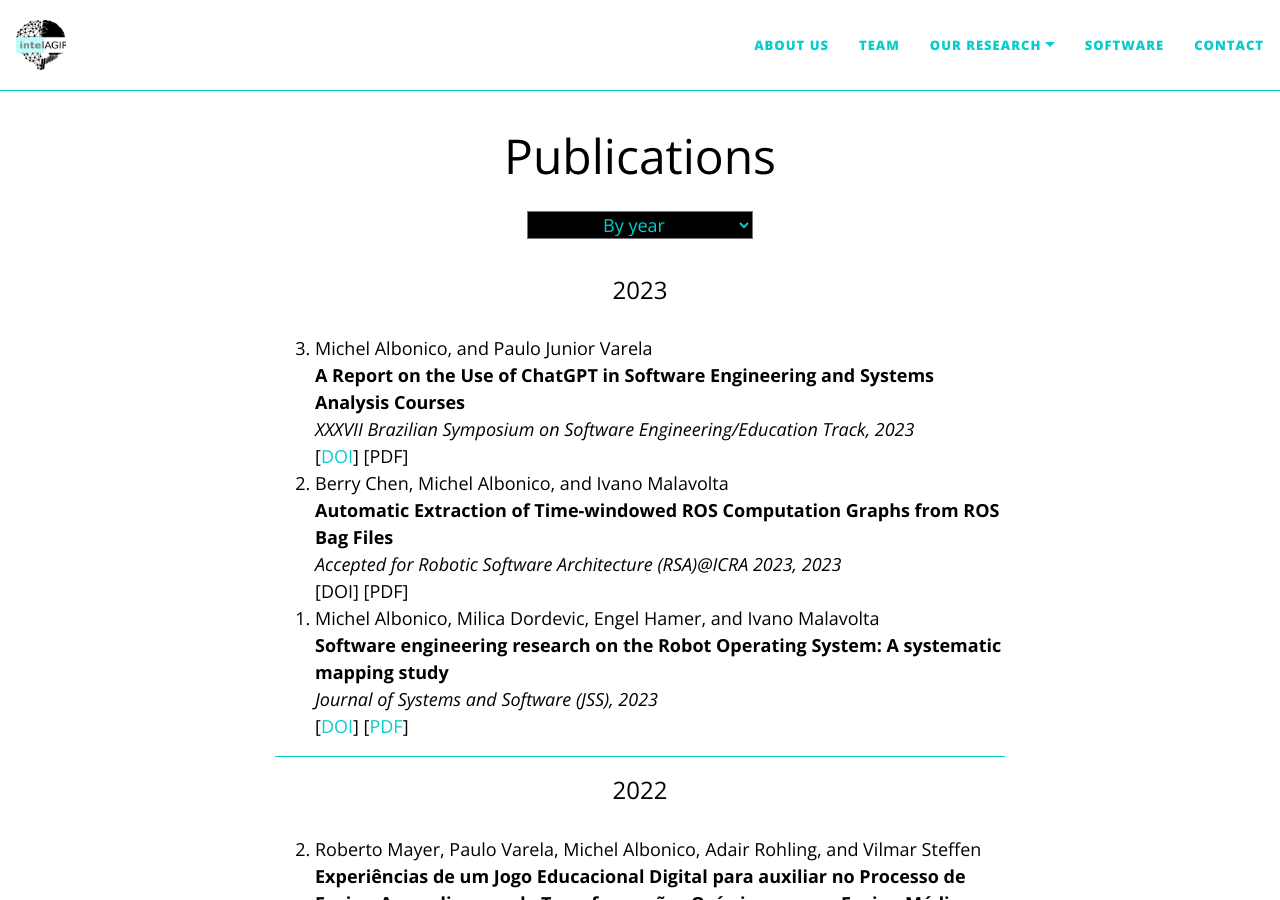
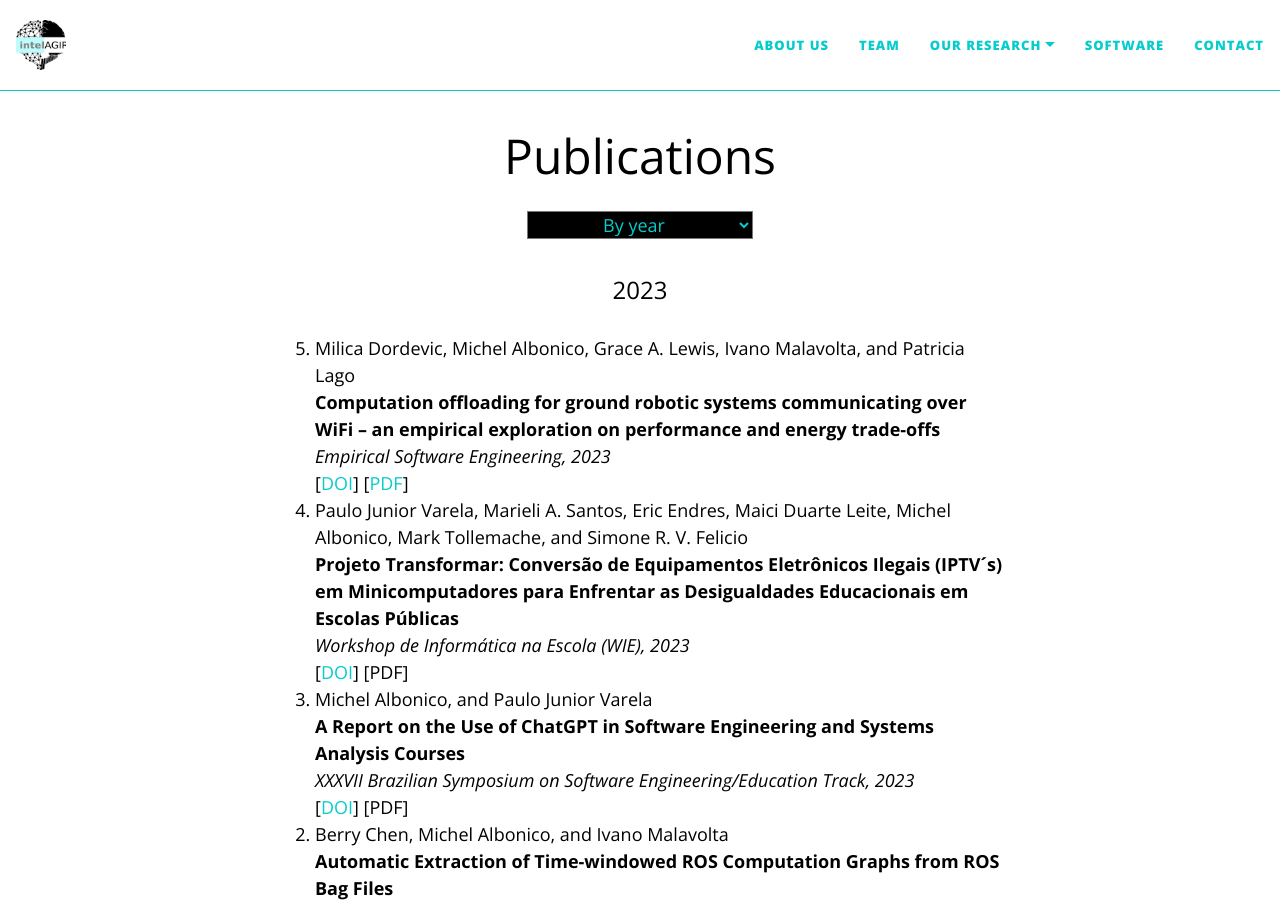
Before and after one commit to IntelAgir-Research-Group/intelagir-research-group.github.io, a Jekyll site: the page built from pages/publications.md, in a window 1280 px wide and 900 px high. Built offline with Jekyll 4.4.1, drawn with Linux system fonts in a browser that asks for light colours; nearby versions of some CDN libraries.

Commit message:
Update publications.md

```diff
--- a/pages/publications.md
+++ b/pages/publications.md
@@ -2,6 +2,30 @@
 layout: publications
 title: Publications
 publications:
+  - title: "Energy Efficiency of ROS Nodes in Different Languages: Publisher/Subscriber Case Studies"
+    authors: Michel Albonico, Paulo Júnior Varela, Adair José Rohling and Andreas Wortmann
+    venue: "International Workshop on Robotics Software Engineering (RoSE)"
+    doi: #
+    url: #
+    year: 2024
+    type: conference
+
+  - title: "Computation offloading for ground robotic systems communicating over WiFi – an empirical exploration on performance and energy trade-offs"
+    authors: Milica Dordevic, Michel Albonico, Grace A. Lewis, Ivano Malavolta, and Patricia Lago
+    venue: "Empirical Software Engineering"
+    doi: https://doi.org/10.1007/s10664-023-10351-6
+    url: https://link.springer.com/article/10.1007/s10664-023-10351-6
+    year: 2023
+    type: article
+
+  - title: "Projeto Transformar: Conversão de Equipamentos Eletrônicos Ilegais (IPTV´s) em Minicomputadores para Enfrentar as Desigualdades Educacionais em Escolas Públicas"
+    authors: Paulo Junior Varela, Marieli A. Santos, Eric Endres, Maici Duarte Leite, Michel Albonico, Mark Tollemache, and Simone R. V. Felicio
+    venue: "Workshop de Informática na Escola (WIE)"
+    doi: https://doi.org/10.5753/wie.2023.233859
+    url: #
+    year: 2023
+    type: conference
+
   - title: "A Report on the Use of ChatGPT in Software Engineering and Systems Analysis Courses"
     authors: Michel Albonico, and Paulo Junior Varela
     venue: "XXXVII Brazilian Symposium on Software Engineering/Education Track"
```
